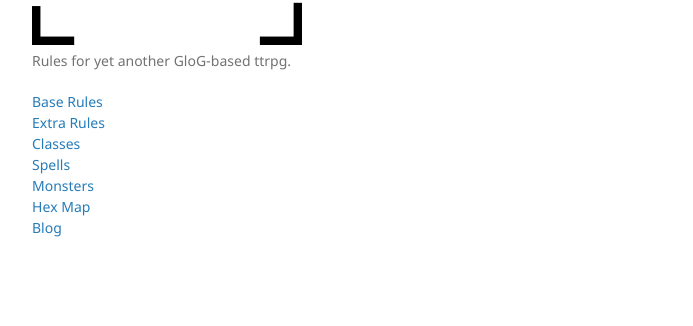
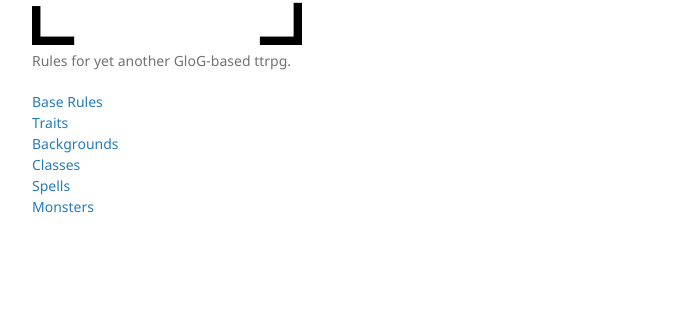
Before and after one commit to Bartapapa/legend, a Jekyll site: the page built from docs/pages/another-page.md, in a window 1280 px wide. Shown: the part 233-559 px from the top of the page, without its empty margins (178-871 px from the left). Built offline with Jekyll 4.4.1, drawn with Linux system fonts in a browser that asks for light colours; our own code applies the rules of GitHub Pages for plain Markdown files.

Commit message:
Update default.html

```diff
--- a/docs/_layouts/default.html
+++ b/docs/_layouts/default.html
@@ -25,12 +25,11 @@
 
           <nav>
             <a href="{{ site.baseurl }}/base-rules/">Base Rules</a> <br>
-            <a href="{{ site.baseurl }}/2020/11/10/extra-rules/">Extra Rules</a> <br>
+            <a href="{{ site.baseurl }}/traits/">Traits</a> <br>
+            <a href="{{ site.baseurl }}/backgrounds/">Backgrounds</a> <br>
             <a href="{{ site.baseurl }}/classes">Classes</a> <br>
             <a href="{{ site.baseurl }}/spells">Spells</a> <br>
             <a href="{{ site.baseurl }}/monsters">Monsters</a> <br>
-            <a href="{{ site.baseurl }}/pages/randomhexmap/">Hex Map</a> <br>
-            <a href="{{ site.baseurl }}/blog">Blog</a> <br>
           </nav>
 
         {% if site.show_downloads %}
```
